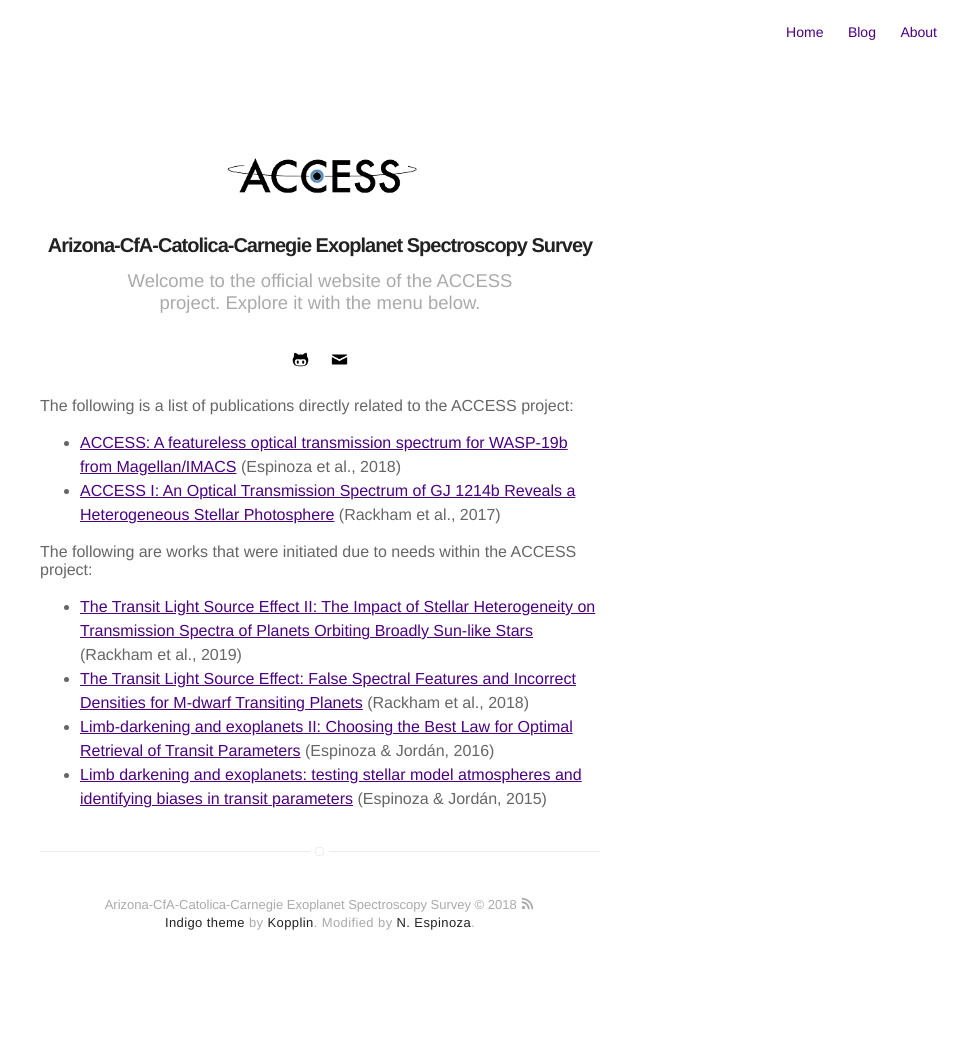
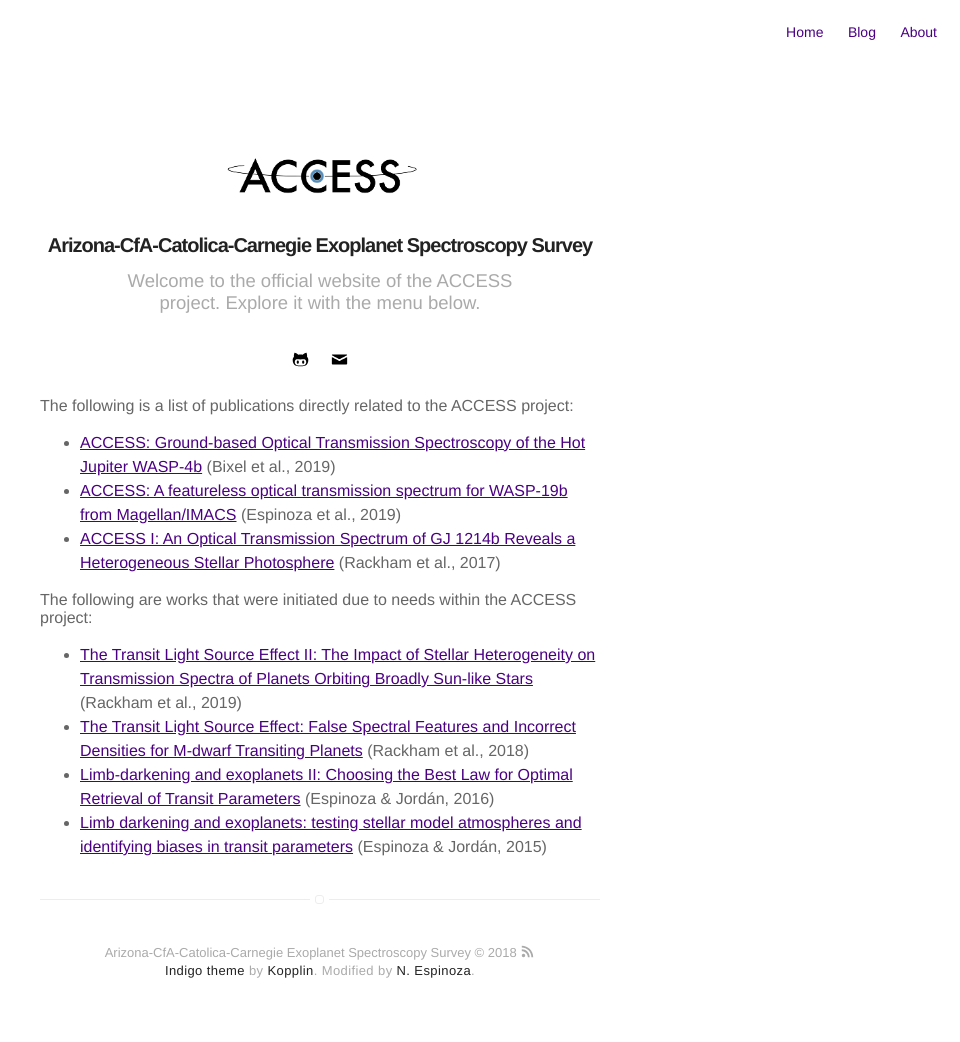
Before and after one commit to project-access/project-access.github.io, a Jekyll site: the page built from publications.html, in a window 1280 px wide. Shown: the whole page, without its empty margins (320-1280 px from the left). Built offline with Jekyll 4.4.1, drawn with Linux system fonts in a browser that asks for light colours; before the commit the page ends 994 px from its top, so only the background shows below that.

Commit message:
Added WASP-4 paper

```diff
--- a/publications.html
+++ b/publications.html
@@ -7,8 +7,10 @@
 The following is a list of publications directly related to the ACCESS project:
 
 <ul class="skill-list">
+        <li><a target="_blank" href="https://arxiv.org/abs/1807.10652">ACCESS: Ground-based Optical Transmission Spectroscopy
+                       of the Hot Jupiter WASP-4b</a> (Bixel et al., 2019)</li>
         <li><a target="_blank" href="https://arxiv.org/abs/1807.10652">ACCESS: A featureless optical transmission spectrum for WASP-19b
-                       from Magellan/IMACS</a> (Espinoza et al., 2018)</li>
+                       from Magellan/IMACS</a> (Espinoza et al., 2019)</li>
         <li><a target="_blank" href="https://arxiv.org/abs/1612.00228">ACCESS I: An Optical Transmission Spectrum of GJ 1214b
                        Reveals a Heterogeneous Stellar Photosphere</a> (Rackham et al., 2017)</li>
 </ul>
```
